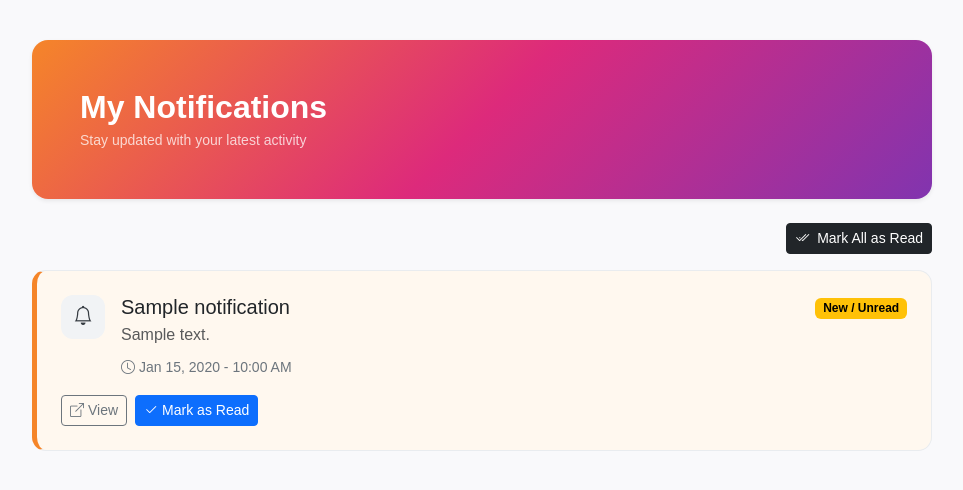
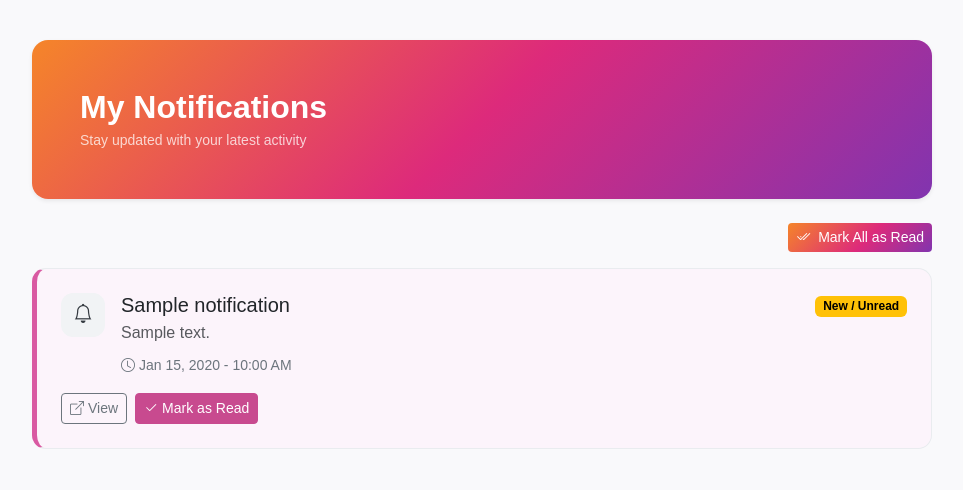
Before and after one commit to Nour-Nasan/marketingsystem, a Django app: template notifications/templates/notifications/notification_list.html in a window 1280 px wide. Shown: the part 56-546 px from the top of the page, without its empty margins (158-1121 px from the left). Run offline with Django 5.2, Linux system fonts and the light colour scheme; the template is opened without the code that fills it: most values are stand-ins (such as "Sample title", 1, 10 or a date in 2020).

Commit message:
Enhance notifications functionality: updated notification styles for better visibility, added buttons for marking notifications as read, and integrated notification creation for order status updates and approvals in order management views.

```diff
--- /dev/null
+++ b/notifications/apps.py
@@ -0,0 +1,6 @@
+from django.apps import AppConfig
+
+
+class NotificationsConfig(AppConfig):
+    default_auto_field = 'django.db.models.BigAutoField'
+    name = 'notifications'
--- a/notifications/templates/notifications/notification_list.html
+++ b/notifications/templates/notifications/notification_list.html
@@ -28,8 +28,8 @@
   }
 
   .notification-item.unread {
-    background-color: #fff8ef;
-    border-left: 5px solid #f58529;
+    background-color: #fcf4fb;
+    border-left: 5px solid #d95aa2;
   }
 
   .notification-item.read {
@@ -71,6 +71,29 @@
     background-color: #f1f3f5;
     color: #343a40;
   }
+
+  .btn-mark-all {
+    background: linear-gradient(135deg, #f58529 0%, #dd2a7b 55%, #8134af 100%);
+    border: 0;
+    color: #fff;
+  }
+
+  .btn-mark-all:hover {
+    color: #fff;
+    opacity: 0.95;
+  }
+
+  .btn-mark-read {
+    background-color: #c84a8f;
+    border-color: #c84a8f;
+    color: #fff;
+  }
+
+  .btn-mark-read:hover {
+    background-color: #b13f7d;
+    border-color: #b13f7d;
+    color: #fff;
+  }
 </style>
 
 <div class="notifications-page py-2 py-md-3">
@@ -80,7 +103,7 @@
   </div>
 
   <div class="d-flex justify-content-end mb-3">
-    <a href="{% url 'notifications:mark_all_notifications_read' %}" class="btn btn-dark btn-sm">
+    <a href="{% url 'notifications:mark_all_notifications_read' %}" class="btn btn-sm btn-mark-all">
       <i class="bi bi-check2-all me-1"></i>
       Mark All as Read
     </a>
@@ -130,7 +153,7 @@
           {% endif %}
 
           {% if not notification.is_read %}
-            <a href="{% url 'notifications:mark_notification_read' notification.id %}" class="btn btn-primary btn-sm">
+            <a href="{% url 'notifications:mark_notification_read' notification.id %}" class="btn btn-sm btn-mark-read">
               <i class="bi bi-check2 me-1"></i>Mark as Read
             </a>
           {% endif %}
```
Also changed, not shown: orders/views.py (+44 -0 lines), users/templates/users/buyer_dashboard.html (+11 -0 lines).
